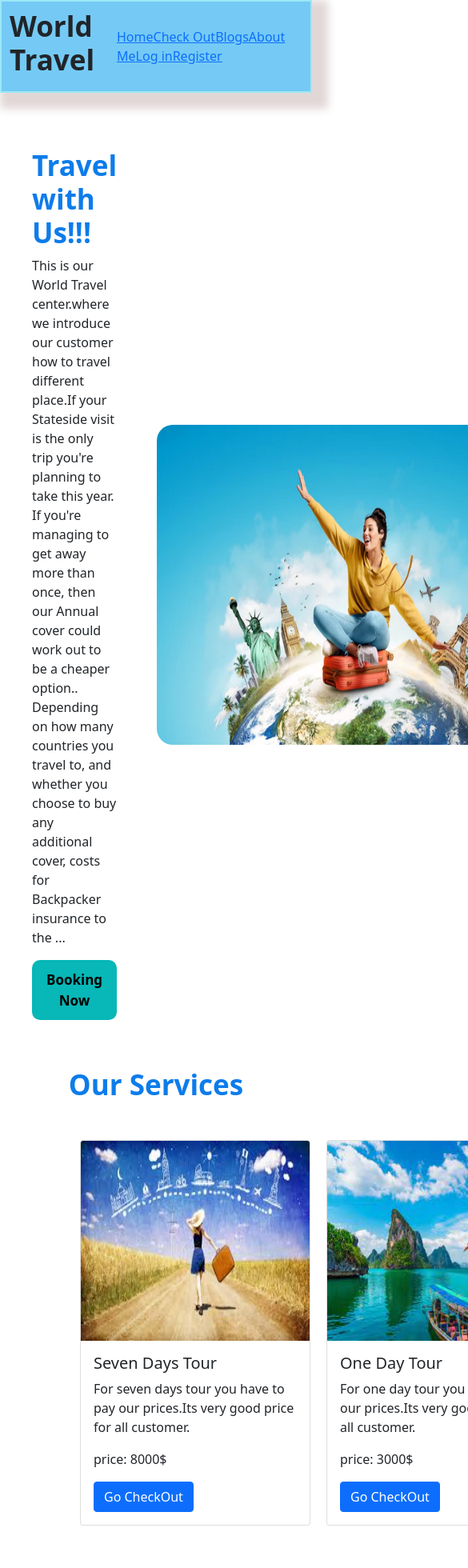
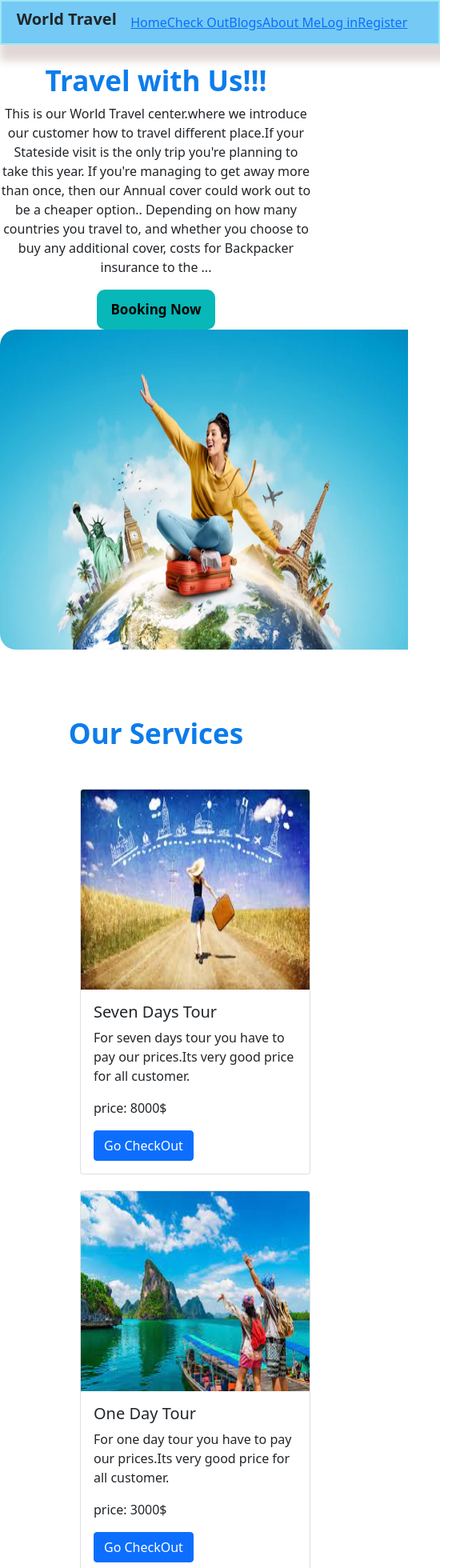
Before and after one commit to tubatasnim/independent-service-provider, a React (Create React App) app: page / in a window 390 px wide. Shown: the top 1960 px of the page at 80% size, 585 px wide, since content can reach past the window. Built offline with nearby package versions, Linux system fonts and the light colour scheme.

Commit message:
responsive home page

```diff
--- a/src/components/Header/Header.css
+++ b/src/components/Header/Header.css
@@ -22,3 +22,34 @@
     font-weight: bold;
     font-size: 35px;
 }
+
+@media only screen and (max-width: 767px) {
+    .header-section {
+        width: 550px;
+    }
+
+    .header-section h4 {
+        font-weight: bold;
+        font-size: 20px;
+    }
+}
+
+@media only screen and(min-width:768px) {
+    .header-section {
+        display: flex;
+        align-items: center;
+        justify-content: space-around;
+        padding: 10px;
+        border: 2px solid rgb(156, 232, 245);
+        background-color: rgb(116, 202, 245);
+        box-shadow: 10px 10px 10px 10px rgb(226, 215, 215);
+        margin-top: auto;
+
+
+    }
+
+    .header-section h4 {
+        font-weight: bold;
+        font-size: 35px;
+    }
+}
--- a/src/components/Home/Home.css
+++ b/src/components/Home/Home.css
@@ -5,6 +5,7 @@
     margin-top: 70px;
     padding-left: 40px;
     gap: 50px;
+
 }
 
 .head-title {
@@ -66,6 +67,7 @@
     color: white;
     font-size: 15px;
     padding-top: 30px;
+
 }
 
 .footer-title {
@@ -74,3 +76,68 @@
     text-align: center;
     padding-bottom: 30px;
 }
+
+@media only screen and (max-width: 767px) {
+    .home-section {
+        display: inline;
+        padding-left: 30px;
+        width: 100%;
+        text-align: center;
+        margin-right: 30px;
+    }
+
+    .card-section {
+        display: grid;
+        grid-template-columns: 1fr;
+        grid-gap: 20px;
+        padding-left: 100px;
+        margin-bottom: 80px;
+    }
+
+    .footer-style {
+        display: grid;
+        grid-template-columns: 1fr;
+
+        padding-left: 100px;
+        padding-right: 100px;
+        color: white;
+        font-size: 15px;
+        padding-top: 30px;
+    }
+
+    .footers {
+        background-color: black;
+        margin-left: 100px;
+    }
+}
+
+@media only screen and (min-width: 767px) {
+    .home-section {
+        display: flex;
+        justify-content: space-around;
+        align-items: center;
+        margin-top: 70px;
+        padding-left: 40px;
+        gap: 50px;
+
+    }
+
+    .card-section {
+        display: grid;
+        grid-template-columns: repeat(3, 1fr);
+        grid-gap: 20px;
+        padding-left: 100px;
+        margin-bottom: 80px;
+    }
+
+    .footer-style {
+        display: grid;
+        grid-template-columns: repeat(4, 1fr);
+        grid-gap: 10px;
+        padding-left: 100px;
+        color: white;
+        font-size: 15px;
+        padding-top: 30px;
+
+    }
+}
```
